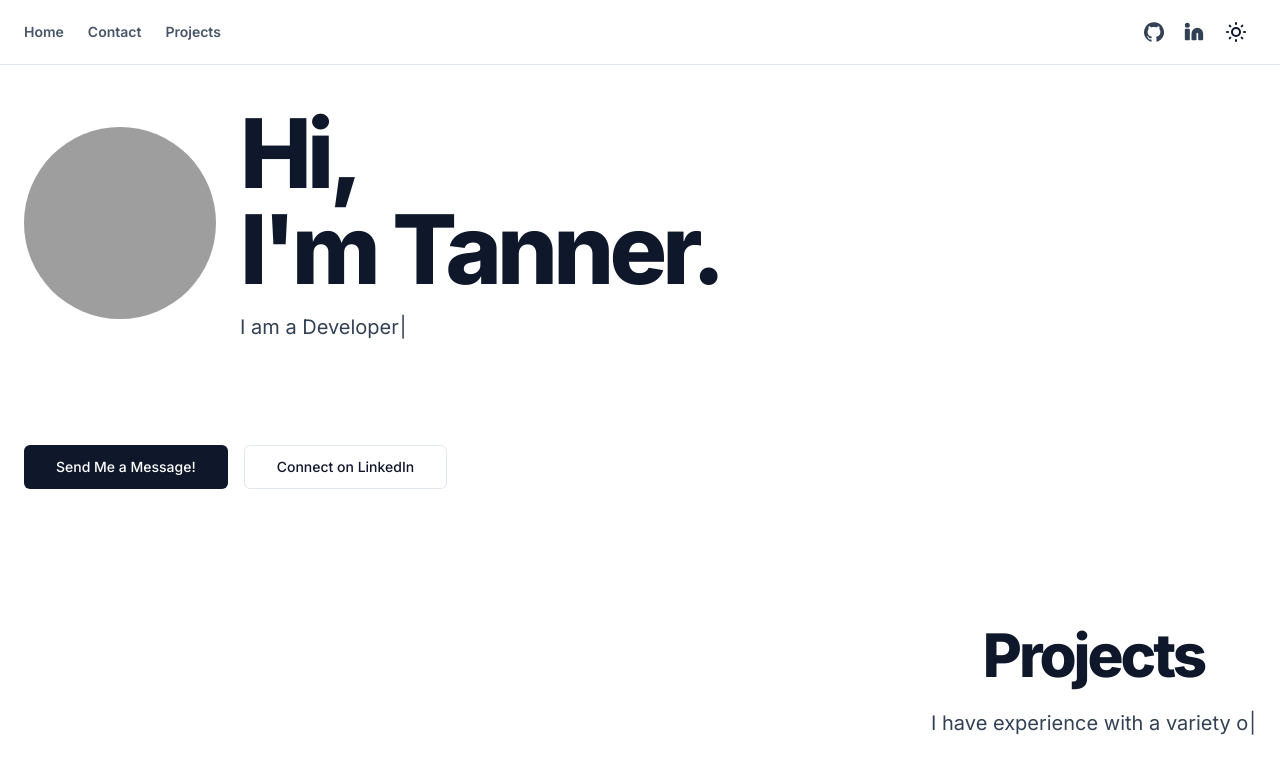
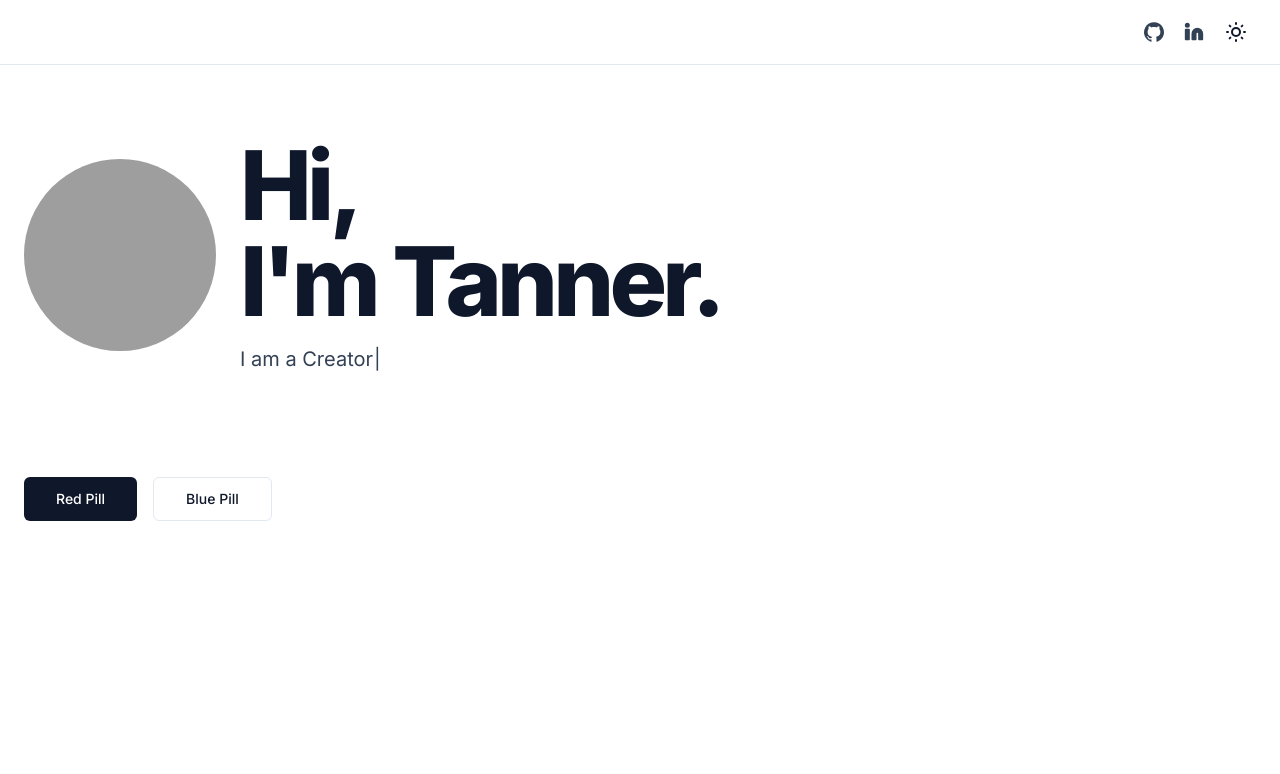
Before and after one commit to Davis86t/Portfolio-V2, a Next.js app: page / in a window 1280 px wide. Shown: the top 774 px of the page. Built offline with nearby package versions, Linux system fonts and the light colour scheme; grey boxes are pictures that could not be loaded.

Commit message:
testing around

```diff
--- a/components/ui/typewriter.tsx
+++ b/components/ui/typewriter.tsx
@@ -12,6 +12,9 @@ export default function Typewriters() {
           onInit={(typewriter) => {
             typewriter
               .typeString("I am a ")
+              .typeString("Human")
+              .pauseFor(1000)
+              .deleteChars(5)
               .typeString("Creator")
               .pauseFor(500)
               .deleteChars(7)
--- a/config/site.ts
+++ b/config/site.ts
@@ -17,18 +17,18 @@ export const siteConfig: SiteConfig = {
   description:
     "Tanner Davis' personal website. I'm a software engineer and I love to build things.",
   mainNav: [
-    {
-      title: "Home",
-      href: "/",
-    },
-    {
-      title: "Contact",
-      href: "/",
-    },
-    {
-      title: "Projects",
-      href: "/",
-    },
+    // {
+    //   title: "Home",
+    //   href: "/",
+    // },
+    // {
+    //   title: "Contact",
+    //   href: "/",
+    // },
+    // {
+    //   title: "Projects",
+    //   href: "/",
+    // },
   ],
   links: {
     twitter: "https://twitter.com/shadcn",
--- a/pages/index.tsx
+++ b/pages/index.tsx
@@ -5,8 +5,7 @@ import { siteConfig } from "@/config/site"
 import { Layout } from "@/components/layout"
 import { Avatar, AvatarImage } from "@/components/ui/avatar"
 import { buttonVariants } from "@/components/ui/button"
-import Typewriters from "@/components/ui/typewriter"
-import { Typewriters2 } from "@/components/ui/typewriter"
+import Typewriters, { Typewriters2 } from "@/components/ui/typewriter"
 
 export default function IndexPage() {
   return (
@@ -20,7 +19,7 @@ export default function IndexPage() {
         <meta name="viewport" content="width=device-width, initial-scale=1" />
         <link rel="icon" href="/favicon.ico" />
       </Head>
-      <section className="align-middle container grid items-center gap-6 pt-4 pb-6 md:py-10">
+      <section className="align-middle container grid items-center gap-6 pt-4 pb-6 md:py-10 mt-8">
         <div className="flex flex-col md:flex-row items-center gap-6">
           <Avatar>
             <AvatarImage
@@ -60,14 +59,14 @@ export default function IndexPage() {
         </div>
       </section>
       <section className="align-middle container grid items-center gap-6 md:py-10 mb-8">
-        <div className="flex gap-4">
+        <div className="flex gap-4 justify-center md:justify-normal">
           <Link
-            href={siteConfig.links.docs}
+            href={siteConfig.links.linkedin}
             target="_blank"
             rel="noreferrer"
             className={buttonVariants({ size: "lg" })}
           >
-            Send Me a Message!
+            Red Pill
           </Link>
           <Link
             target="_blank"
@@ -75,19 +74,32 @@ export default function IndexPage() {
             href={siteConfig.links.linkedin}
             className={buttonVariants({ variant: "outline", size: "lg" })}
           >
-            Connect on LinkedIn
+            Blue Pill
           </Link>
         </div>
       </section>
-
-      <div className="container grid gap-6 py-10 md:py-16 justify-end">
+      {/* <div className="md:hidden flex flex-row justify-around">
+        <h5 className=" text-3xl  leading-tight tracking-tighter sm:text-4xl md:text-5xl lg:text-6xl">
+          ⇣
+        </h5>
+        <h5></h5>
+        <h5 className=" text-3xl  leading-tight tracking-tighter sm:text-4xl md:text-5xl lg:text-6xl">
+          ⇣
+        </h5>
+      </div> */}
+{/* <div>
+  <h5 className="pt-40 text-2xl font-extrabold leading-tight tracking-tighter sm:text-5xl md:text-7xl lg:text-8xl mb-2">
+    Projects Bitch Is this a Title
+  </h5>
+</div> */}
+      {/* <div className="container grid gap-6 py-10 md:py-16 justify-end">
         <div className="flex flex-col items-center gap-6">
           <h2 className="text-3xl font-extrabold leading-tight tracking-tighter sm:text-4xl md:text-5xl lg:text-6xl">
             Projects
           </h2>
 <Typewriters2 />
         </div>
-      </div>
+      </div> */}
     </Layout>
   )
 }
```
